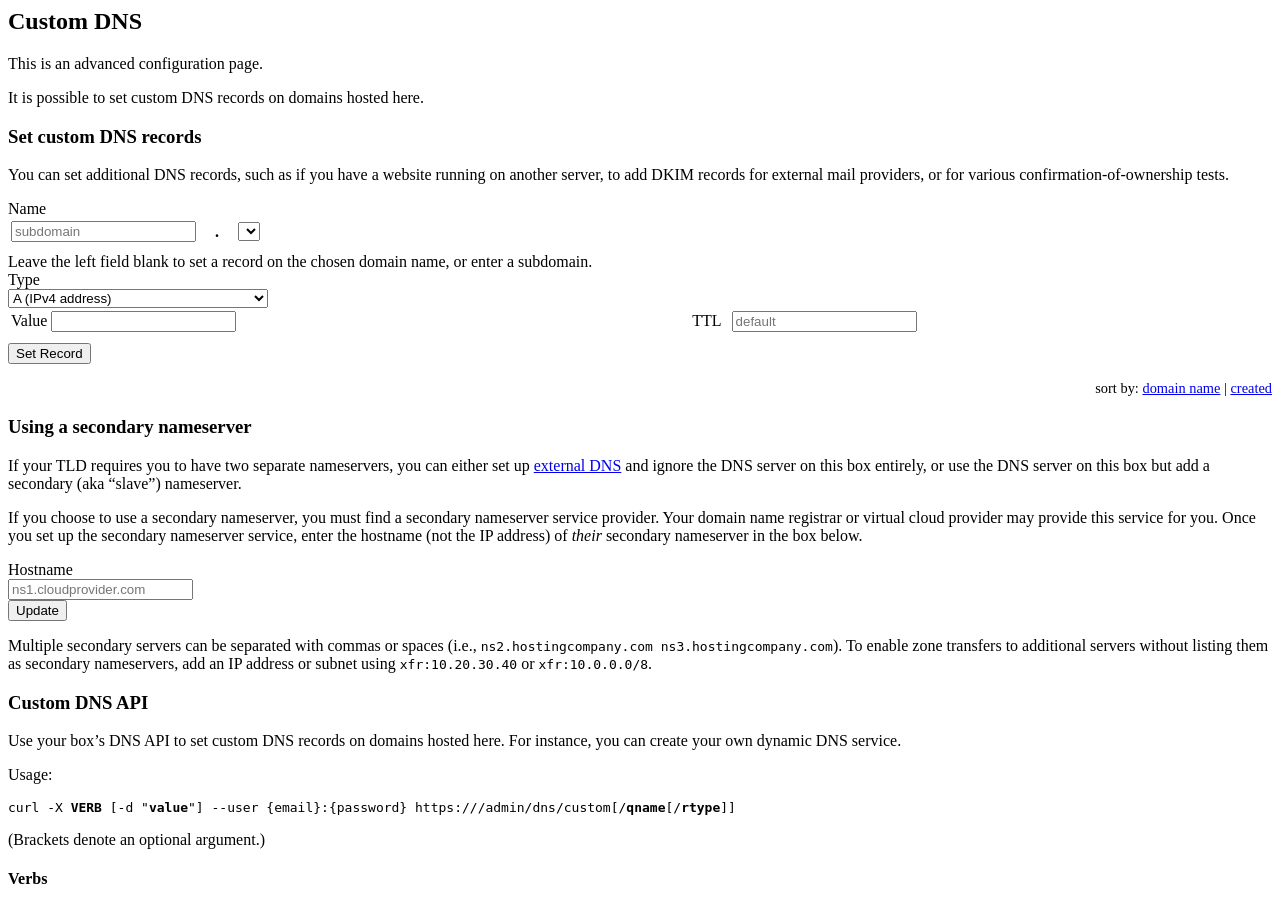
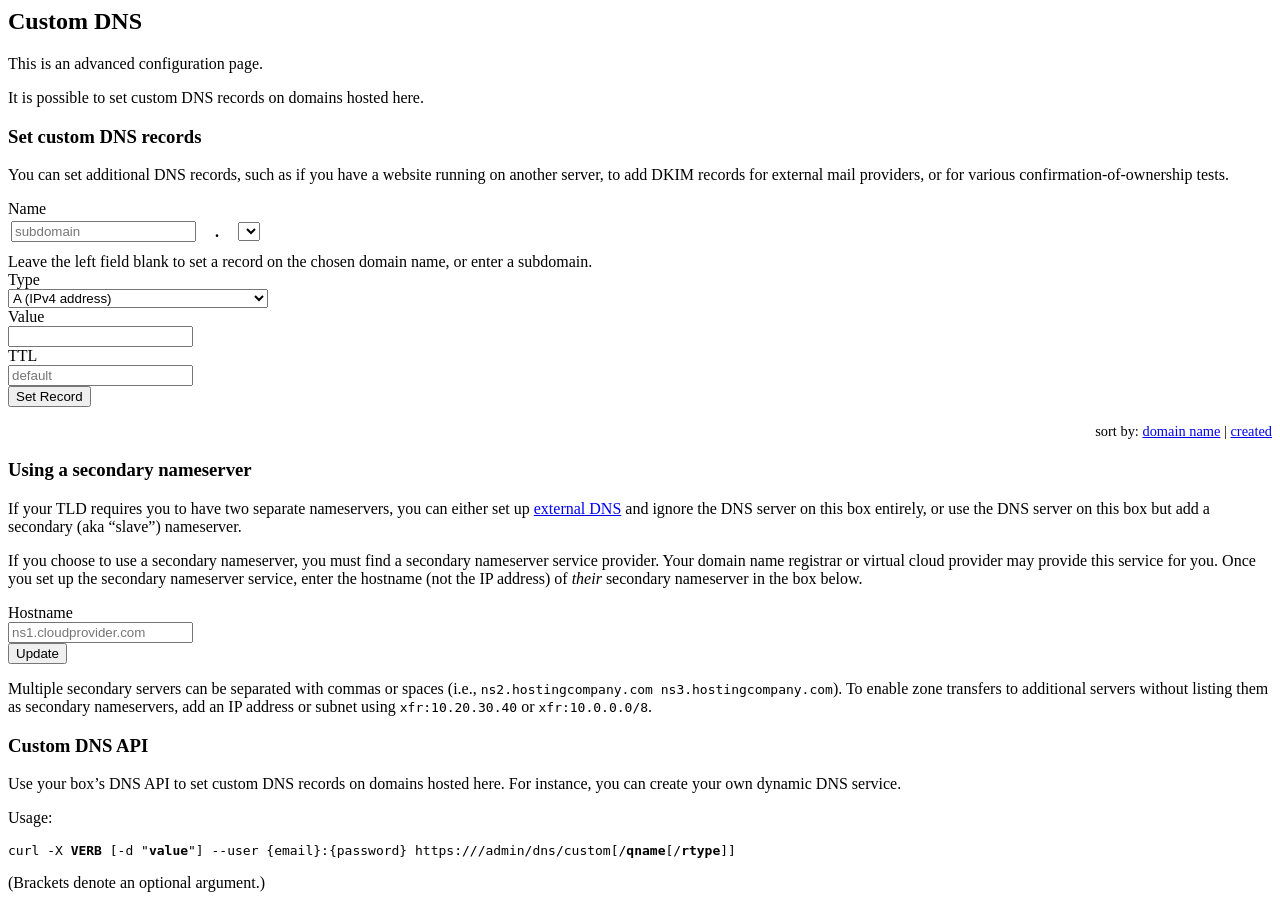
Before and after one commit to mail-in-a-box/mailinabox, a Flask app: template management/templates/custom-dns.html in a window 1280 px wide. Shown: the top 911 px of the page. Run offline with Flask 2, Linux system fonts and the light colour scheme; the template is opened without the code that fills it, so the values that code supplies are empty; parts of the project's set-up code (start-up, migrations or seed data) failed here and were passed over.

Commit message:
Update form style to be consistent with the style of the rest of the form

```diff
--- a/management/templates/custom-dns.html
+++ b/management/templates/custom-dns.html
@@ -44,20 +44,15 @@
     </div>
   </div>
   <div class="form-group">
+    <label for="customdnsValue" class="control-label col-sm-1">Value</label>
     <div class="col-sm-10">
-      <table>
-        <tr style="width: 100%;">
-          <td style="width: 75%;">
-            <label for="customdnsValue" class="control-label">Value</label>
-            <input type="text" class="form-control" id="customdnsValue" placeholder="">
-          </td>
-          <td style="width: 25%;">
-            <label for="customdnsTtl" class="col-sm-1 control-label">TTL</label>
-            <input type="number" class="form-control" style="margin-left: 5pt;" id="customdnsTtl" placeholder="default">
-          </td>
-        </tr>
-      </table>
-      <div id="customdnsTypeHint" class="text-info" style="margin-top: .5em"></div>
+      <input type="text" class="form-control col-sm-10" style="max-width: 400px" id="customdnsValue" placeholder="">
+    </div>
+  </div>
+  <div class="form-group">
+    <label for="customdnsTtl" class="col-sm-1 control-label">TTL</label>
+    <div class="col-sm-10">
+      <input type="number" class="form-control" style="max-width: 400px" id="customdnsTtl" placeholder="default">
     </div>
   </div>
   <div class="form-group">
```
